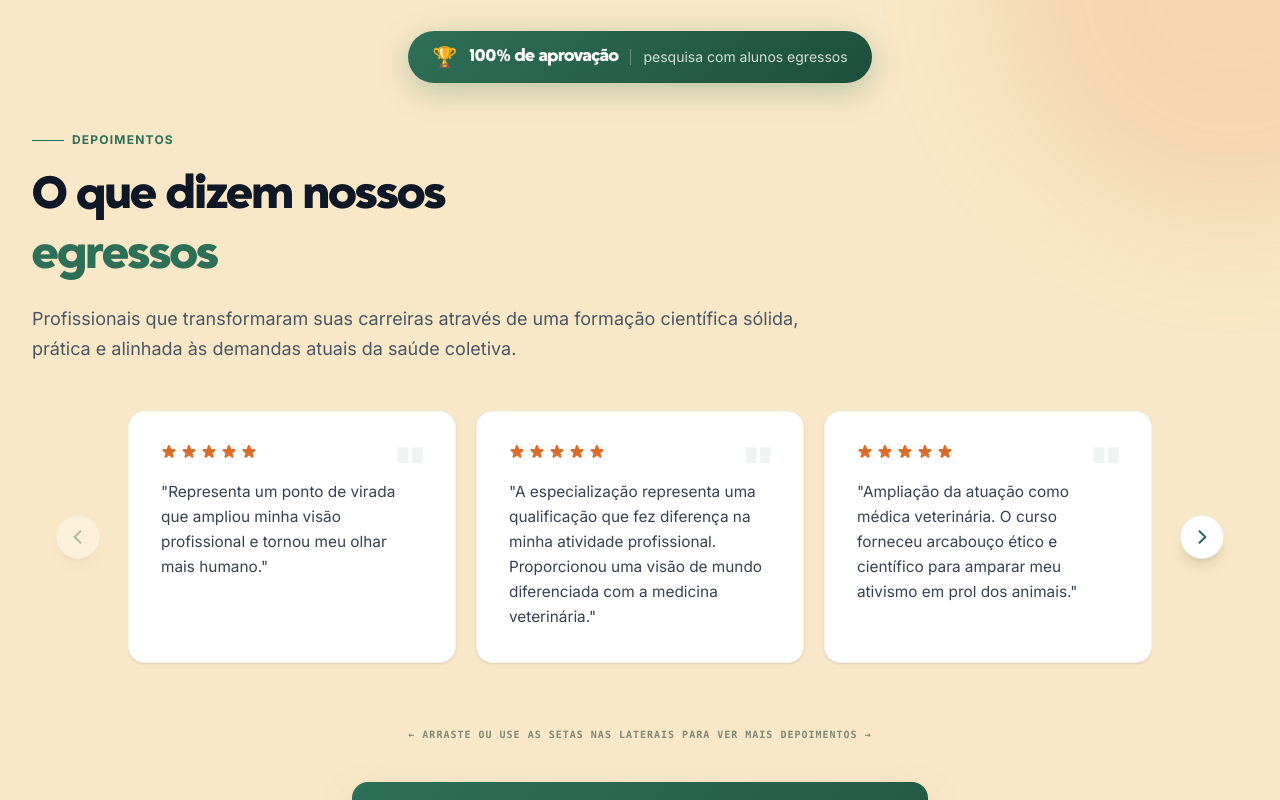
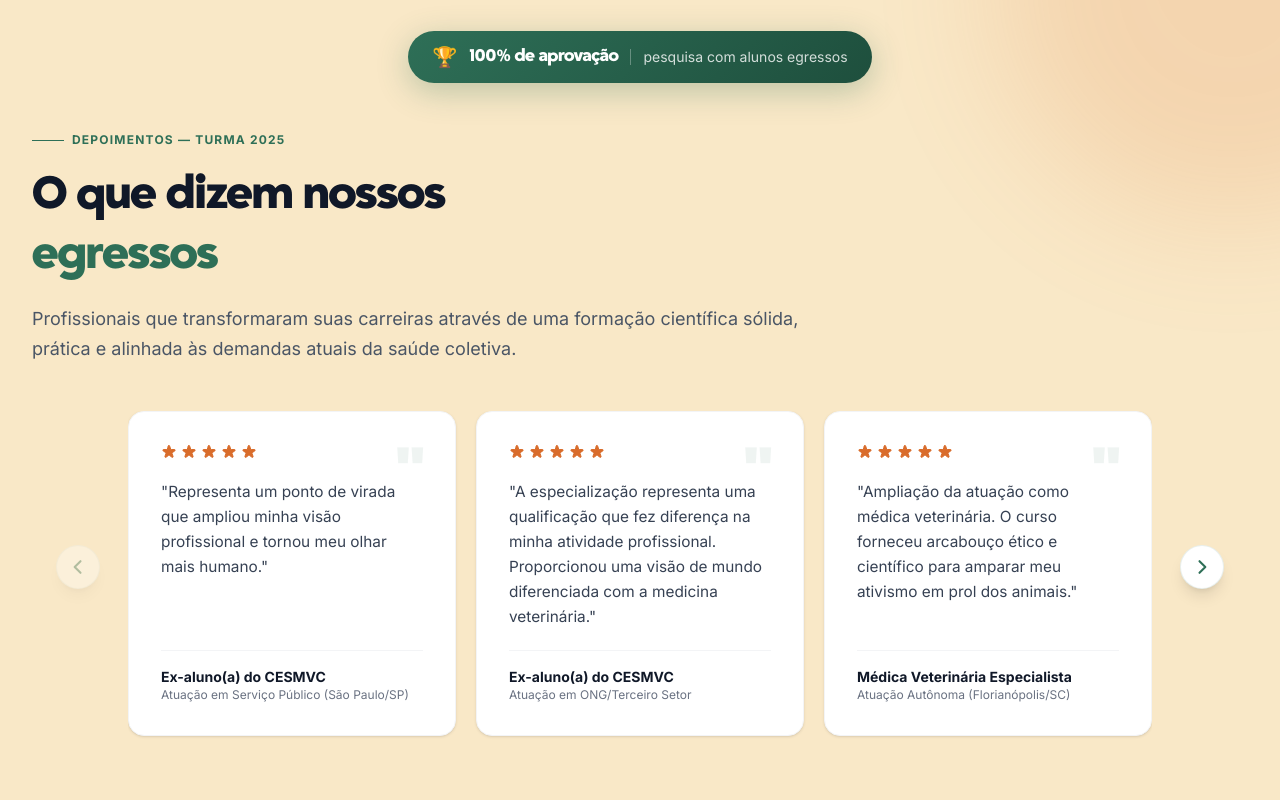
Before and after one commit to Rafal-juru/mvcufpr, a React (Vite) app: page / in a window 1280 px wide. Shown: the part 7240-8040 px from the top of the page. Built offline with nearby package versions, Linux system fonts and the light colour scheme; a web font is replaced by a local one.

Commit message:
feat: add Footer, Faculty, and Testimonials components to the layout and sections directory

```diff
--- a/src/components/layout/Footer.tsx
+++ b/src/components/layout/Footer.tsx
@@ -144,7 +144,7 @@ export default function Footer() {
                 <svg className="w-4 h-4 shrink-0 text-cesmvc-sand" fill="none" stroke="currentColor" viewBox="0 0 24 24">
                   <path strokeLinecap="round" strokeLinejoin="round" strokeWidth={2} d="M3 8l7.89 5.26a2 2 0 002.22 0L21 8M5 19h14a2 2 0 002-2V7a2 2 0 00-2-2H5a2 2 0 00-2 2v10a2 2 0 002 2z" />
                 </svg>
-                <a href="mailto:mvc@ufpr.br" className="font-sans hover:text-white transition-colors">mvc@ufpr.br</a>
+                <a href="mailto:secretariacesmvc@ufpr.br" className="font-sans hover:text-white transition-colors">secretariacesmvc@ufpr.br</a>
               </li>
               <li className="flex items-center gap-2 md:justify-start justify-center">
                 <svg className="w-4 h-4 shrink-0 text-cesmvc-sand" fill="currentColor" viewBox="0 0 24 24">
--- a/src/components/sections/Faculty.tsx
+++ b/src/components/sections/Faculty.tsx
@@ -66,7 +66,7 @@ export default function Faculty() {
 
           {/* A Imagem da Rita (Centralizada, Ampliada e com Máscara de Suavização no Topo e Base) */}
           <div
-            className="relative w-full max-w-xs sm:max-w-lg md:max-w-3xl lg:max-w-[800px] overflow-hidden flex items-end justify-center z-0"
+            className="relative w-full max-w-md sm:max-w-lg md:max-w-3xl lg:max-w-[800px] overflow-hidden flex items-end justify-center z-0"
             style={{
               maskImage: 'linear-gradient(to bottom, transparent 0%, black 15%, black 75%, transparent 100%)',
               WebkitMaskImage: 'linear-gradient(to bottom, transparent 0%, black 15%, black 75%, transparent 100%)'
@@ -190,11 +190,11 @@ export default function Faculty() {
           <div className="animate-marquee gap-10 md:gap-14 items-center">
             {/* Primeira metade da lista */}
             {PARTNERS.map((partner, index) => (
-              <div key={`logo-1-${index}`} className="relative group/logo flex-shrink-0 flex items-center justify-center h-28 w-56">
+              <div key={`logo-1-${index}`} className="relative group/logo flex-shrink-0 flex items-center justify-center h-36 w-64 sm:h-28 sm:w-56">
                 <img
                   src={partner.logo}
                   alt={partner.name}
-                  className="h-full w-auto object-contain max-h-20 opacity-85 hover:opacity-100 transition-all duration-300 transform hover:scale-110"
+                  className="h-full w-auto object-contain max-h-28 sm:max-h-20 opacity-85 hover:opacity-100 transition-all duration-300 transform hover:scale-110"
                 />
                 {/* Legenda (Tooltip) */}
                 <div className="absolute bottom-full mb-2 hidden group-hover/logo:block bg-[#0B281E] text-white text-[11px] font-sans px-3 py-1.5 rounded-lg shadow-md whitespace-nowrap z-50 pointer-events-none border border-white/10">
@@ -204,11 +204,11 @@ export default function Faculty() {
             ))}
             {/* Segunda metade da lista (duplicada para o loop contínuo) */}
             {PARTNERS.map((partner, index) => (
-              <div key={`logo-2-${index}`} className="relative group/logo flex-shrink-0 flex items-center justify-center h-28 w-56">
+              <div key={`logo-2-${index}`} className="relative group/logo flex-shrink-0 flex items-center justify-center h-36 w-64 sm:h-28 sm:w-56">
                 <img
                   src={partner.logo}
                   alt={partner.name}
-                  className="h-full w-auto object-contain max-h-20 opacity-85 hover:opacity-100 transition-all duration-300 transform hover:scale-110"
+                  className="h-full w-auto object-contain max-h-28 sm:max-h-20 opacity-85 hover:opacity-100 transition-all duration-300 transform hover:scale-110"
                 />
                 {/* Legenda (Tooltip) */}
                 <div className="absolute bottom-full mb-2 hidden group-hover/logo:block bg-[#0B281E] text-white text-[11px] font-sans px-3 py-1.5 rounded-lg shadow-md whitespace-nowrap z-50 pointer-events-none border border-white/10">
--- a/src/components/sections/Testimonials.tsx
+++ b/src/components/sections/Testimonials.tsx
@@ -105,6 +105,16 @@ function TestimonialCard({ t }: { t: typeof TESTIMONIALS[number] }) {
       >
         "{t.quote}"
       </blockquote>
+
+      {/* Author info */}
+      <div className="pt-4 border-t border-gray-100 mt-auto relative z-10 text-left">
+        <p className="font-sans font-bold text-gray-900 text-sm truncate">
+          {t.name}
+        </p>
+        <p className="font-sans text-gray-500 text-xs truncate">
+          {t.role}
+        </p>
+      </div>
 
     </div>
   );
@@ -284,7 +294,7 @@ export default function Testimonials() {
         <div className="max-w-3xl mb-12">
           <span className="inline-flex items-center gap-2 text-cesmvc-green text-xs font-bold tracking-widest uppercase mb-4">
             <span className="w-8 h-px bg-cesmvc-green inline-block" />
-            Depoimentos
+            Depoimentos — Turma 2025
           </span>
           <h2
             className="font-grift-black text-gray-900 leading-tight mb-5"
```
